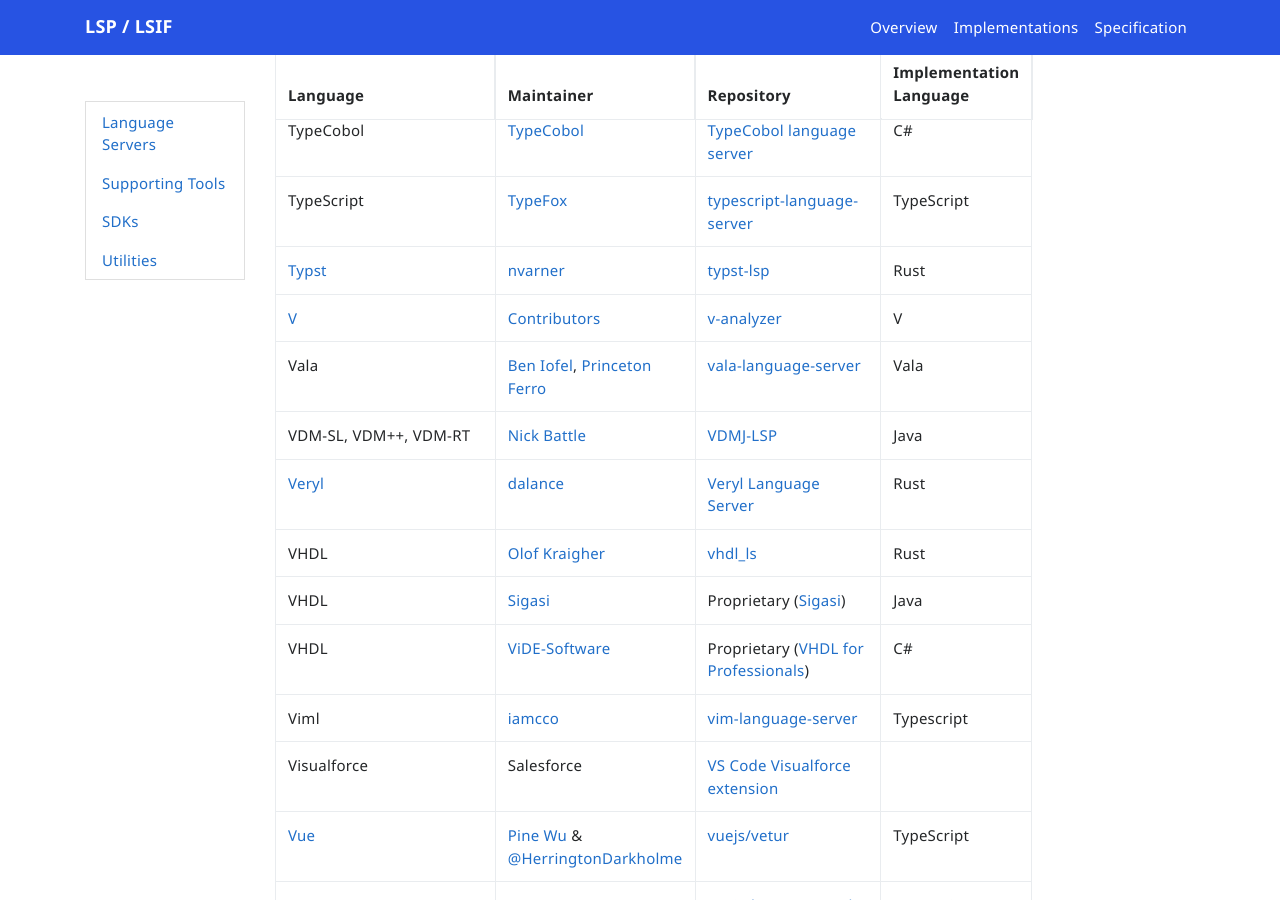
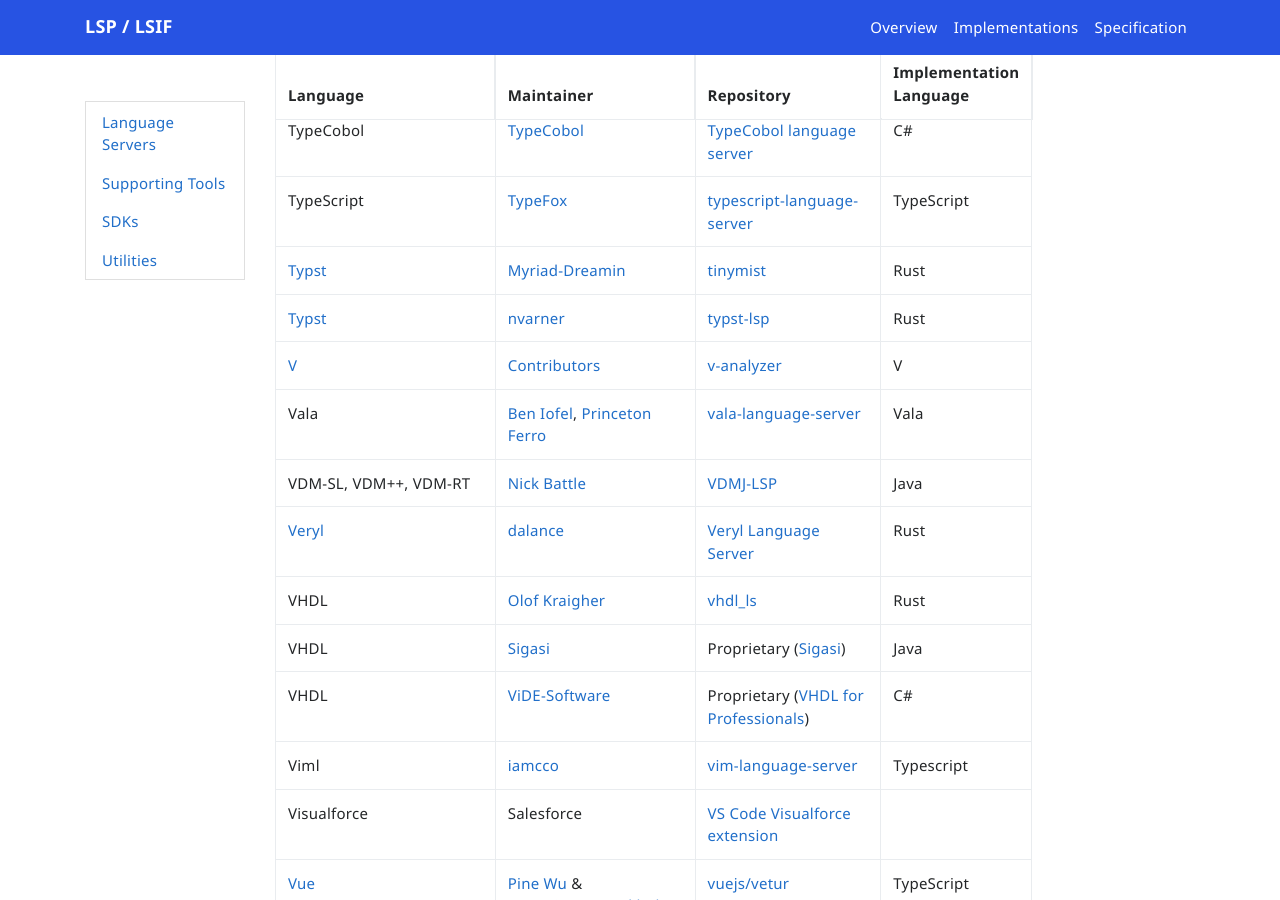
Before and after one commit to microsoft/language-server-protocol, a Jekyll site: the page built from _implementors/servers.md, in a window 1280 px wide and 900 px high, scrolled down 13037 px. Built offline with Jekyll 4.4.1, drawn with Linux system fonts in a browser that asks for light colours; nearby versions of some CDN libraries; comment, search, counter and statistics services are not loaded.

Commit message:
Update servers.md (#1968)

```diff
--- a/_implementors/servers.md
+++ b/_implementors/servers.md
@@ -240,6 +240,7 @@
 | [Twig](https://twig.symfony.com/) | [Stanislav Romanov](https://github.com/kaermorchen) | [Twig Language Server](https://github.com/kaermorchen/twig-language-server/tree/master/packages/language-server) | TypeScript |
 | TypeCobol| [TypeCobol](https://github.com/TypeCobolTeam) | [TypeCobol language server](https://github.com/TypeCobolTeam/TypeCobol/tree/master/TypeCobol.LanguageServer) | C# |
 | TypeScript|[TypeFox](http://typefox.io/)| [typescript-language-server](https://github.com/theia-ide/typescript-language-server) | TypeScript |
+| [Typst](https://github.com/typst/typst/) | [Myriad-Dreamin](https://github.com/Myriad-Dreamin) | [tinymist](https://github.com/Myriad-Dreamin/tinymist) | Rust |
 | [Typst](https://github.com/typst/typst/) | [nvarner](https://github.com/nvarner/) | [typst-lsp](https://github.com/nvarner/typst-lsp) | Rust |
 | [V](https://vlang.io) | [Contributors](https://github.com/v-analyzer/v-analyzer/graphs/contributors) | [v-analyzer](https://github.com/v-analyzer/v-analyzer) | V
 | Vala | [Ben Iofel](https://github.com/benwaffle), [Princeton Ferro](https://github.com/Prince781) | [vala-language-server](https://github.com/benwaffle/vala-language-server) | Vala |
```
